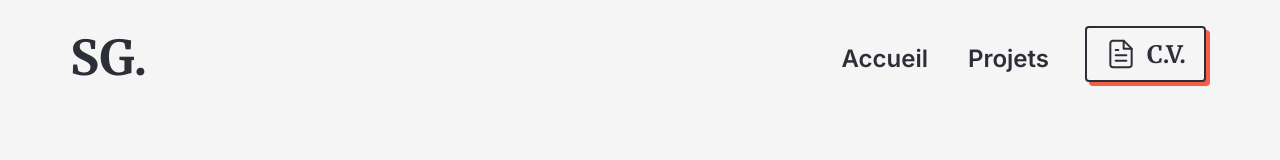
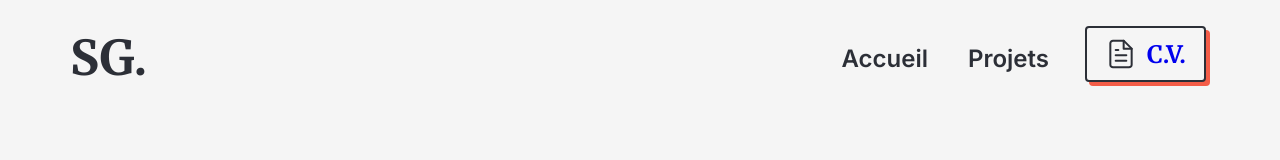
Before and after one commit to sgrvl/my-portfolio, a Next.js app: page /projets in a window 1280 px wide. Shown: the top 160 px of the page. Built offline with nearby package versions, Linux system fonts and the light colour scheme.

Commit message:
added CV link

```diff
--- a/navigation/navButton.js
+++ b/navigation/navButton.js
@@ -1,4 +1,3 @@
-import Link from 'next/link';
 import styled from 'styled-components';
 
 const TopButton = styled.div`
@@ -35,15 +34,13 @@ const BottomButton = styled.div`
 
 const Button = ({ text, href, icon }) => (
 	<>
-		<Link href={href} passHref>
-			<div>
-				<TopButton>
-					{icon}
-					{text}
-				</TopButton>
-				<BottomButton />
-			</div>
-		</Link>
+		<a href={href} target='_blank' rel='noreferrer'>
+			<TopButton>
+				{icon}
+				{text}
+			</TopButton>
+			<BottomButton />
+		</a>
 	</>
 );
 
--- a/navigation/navDesktop.js
+++ b/navigation/navDesktop.js
@@ -19,7 +19,7 @@ const NavDesktop = () => (
 	<Links>
 		<NavLink link='/' text='Accueil' />
 		<NavLink link='/projets' text='Projets' />
-		<Button href={'/projets'} icon={<Icon />} text={'C.V.'} />
+		<Button href={'/CV_Simon_Gravel.pdf'} icon={<Icon />} text={'C.V.'} />
 	</Links>
 );
 
```
Also changed, not shown: 1 other file (tests, documents, lock files or other folders).
